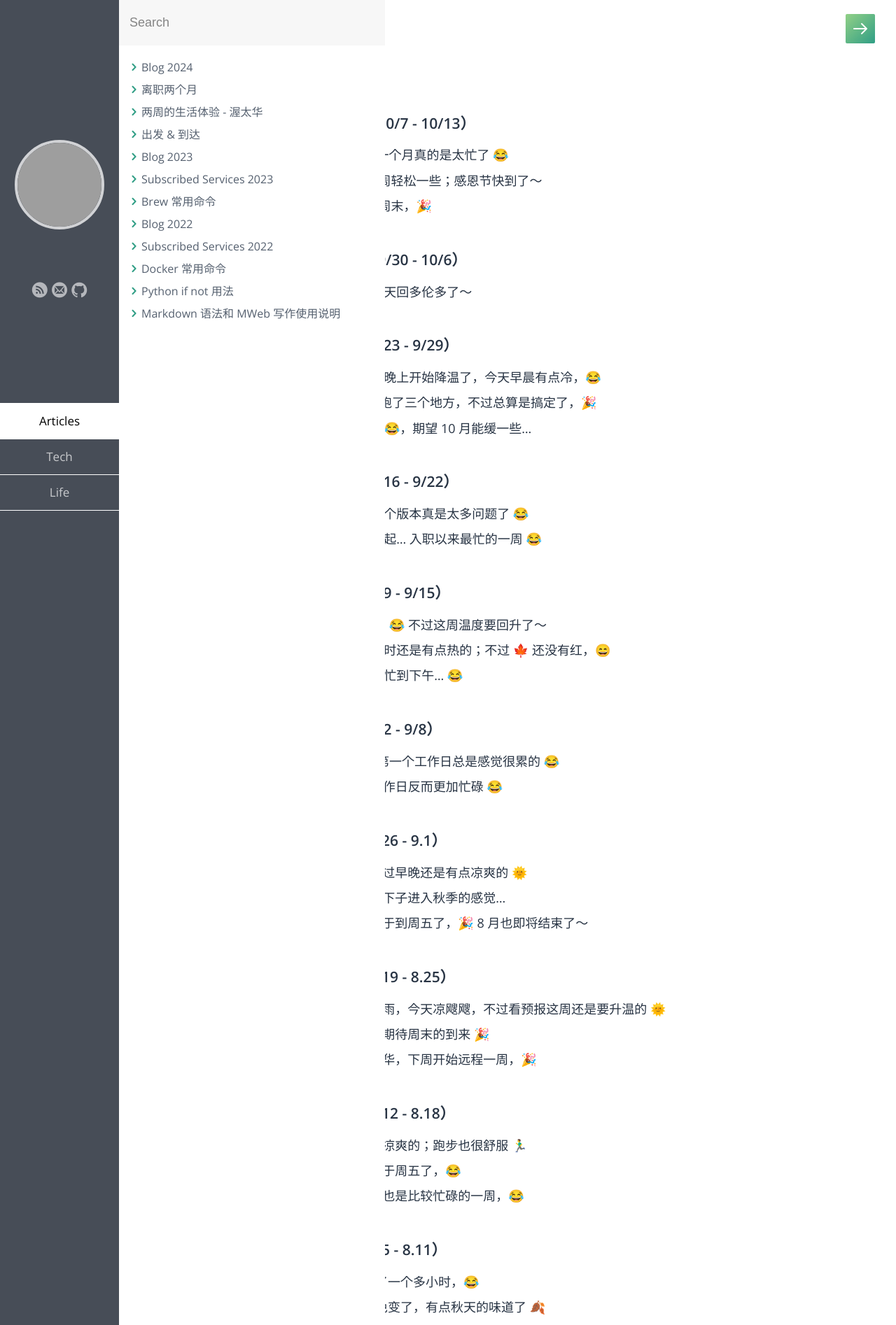
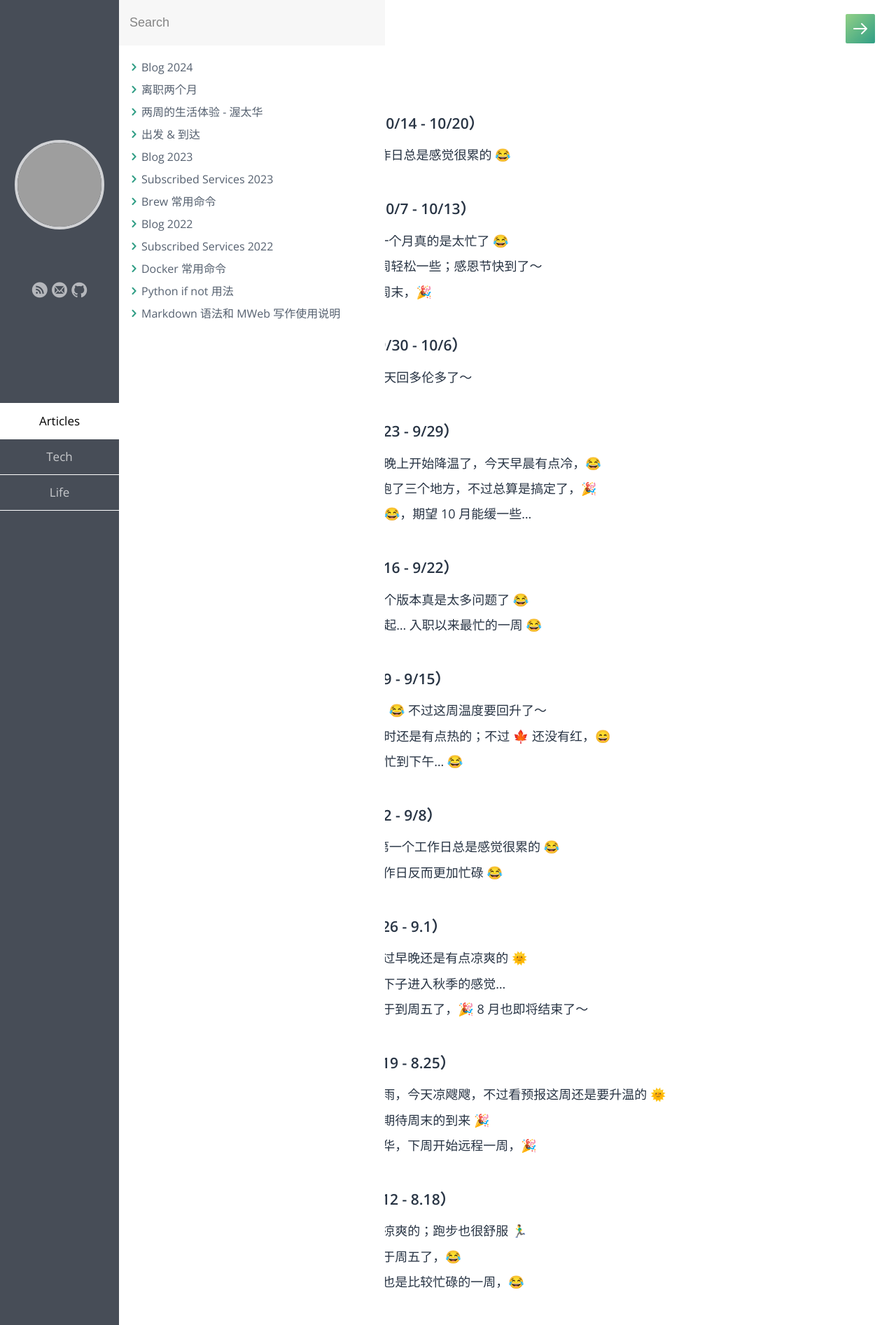
Before and after one commit to samxupeiran/samxupeiran.github.io, a Jekyll site: the page built from _posts/life/2024-01-02-my-blog.md, in a window 1280 px wide. Shown: the top 1894 px of the page at 70% size. Built offline with Jekyll 4.4.1, drawn with Linux system fonts in a browser that asks for light colours; some web fonts are replaced; some of the changed text lies outside the part shown; grey boxes are pictures that could not be loaded.

Commit message:
feat: add weekly blog 10/15

```diff
--- a/_posts/life/2024-01-02-my-blog.md
+++ b/_posts/life/2024-01-02-my-blog.md
@@ -5,6 +5,9 @@ category: Life
 tags: Blog
 ---
 
+
+- ### 2024 年 10 月 第 3 周（10/14 - 10/20）
+     - 10/14 长周末的第一个工作日总是感觉很累的 😂
 
 - ### 2024 年 10 月 第 2 周（10/7 - 10/13）
      - 10/7 10 月开始了，最近一个月真的是太忙了 😂
```
